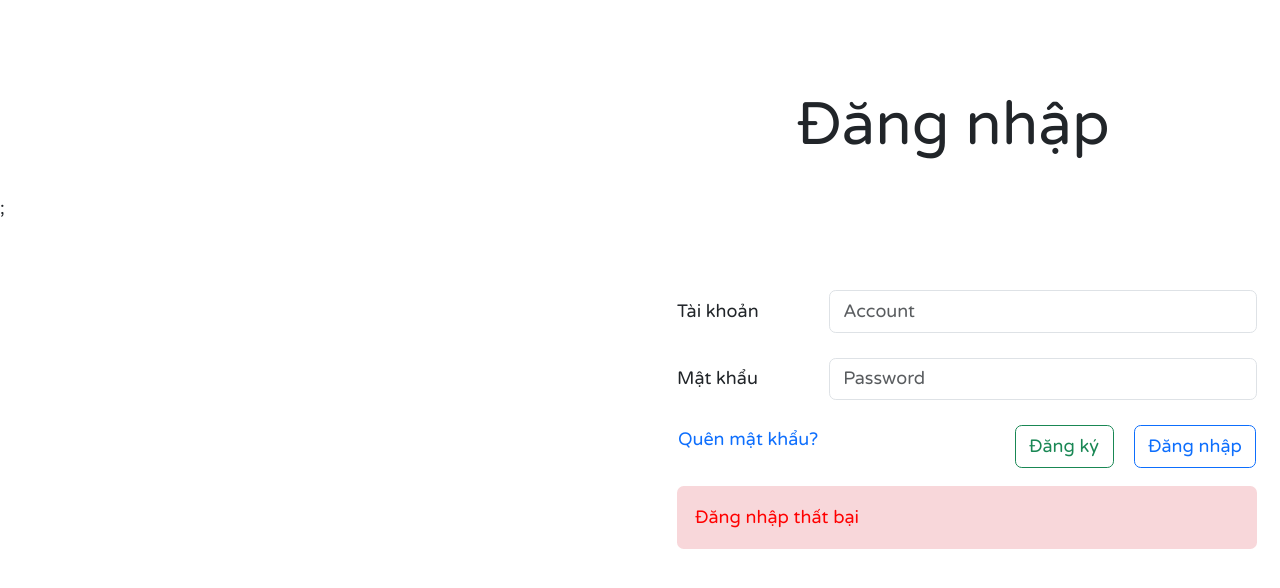
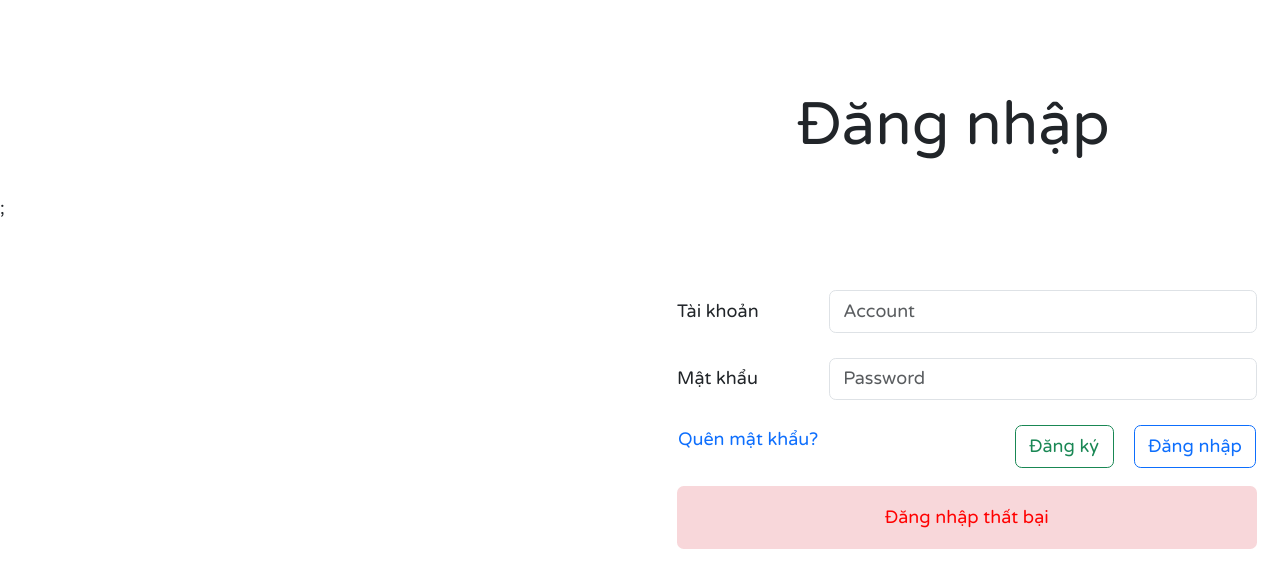
Before and after one commit to itmc-ptit/FrontEnd-ChatApp, a React (Vite) app: page / in a window 1280 px wide. Both pictures are taken after a click on the button "Đăng nhập". Shown: the top 588 px of the page. Built offline with nearby package versions, Linux system fonts and the light colour scheme.

Commit message:
customize Messagebox

```diff
--- a/src/Pages/Message.jsx
+++ b/src/Pages/Message.jsx
@@ -7,7 +7,9 @@ export default function Message(props) {
   const { msg, variant } = props;
   return (
     <>
-      <Alert variant={variant}> {msg}</Alert>
+      <Alert variant={variant} style={{ width: "100%", textAlign: "center" }}>
+        {msg}
+      </Alert>
     </>
   );
 }
```
